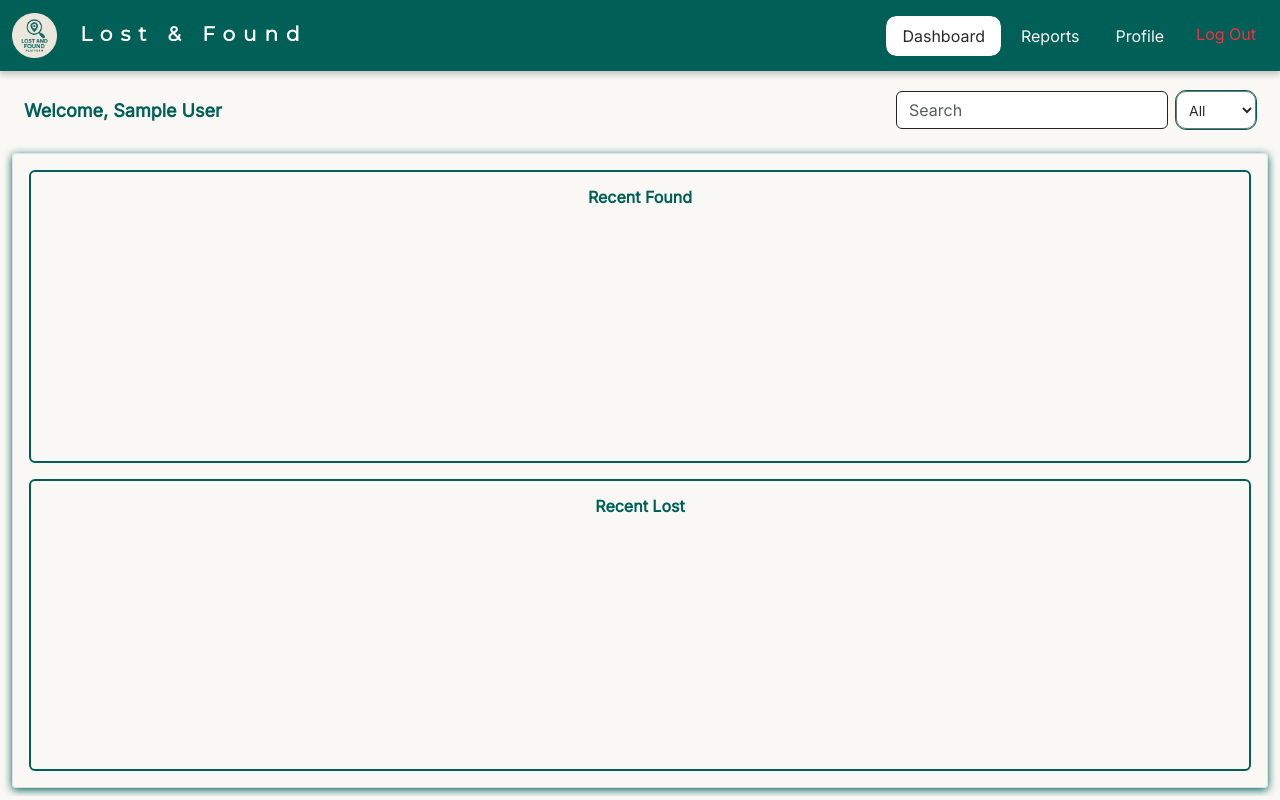
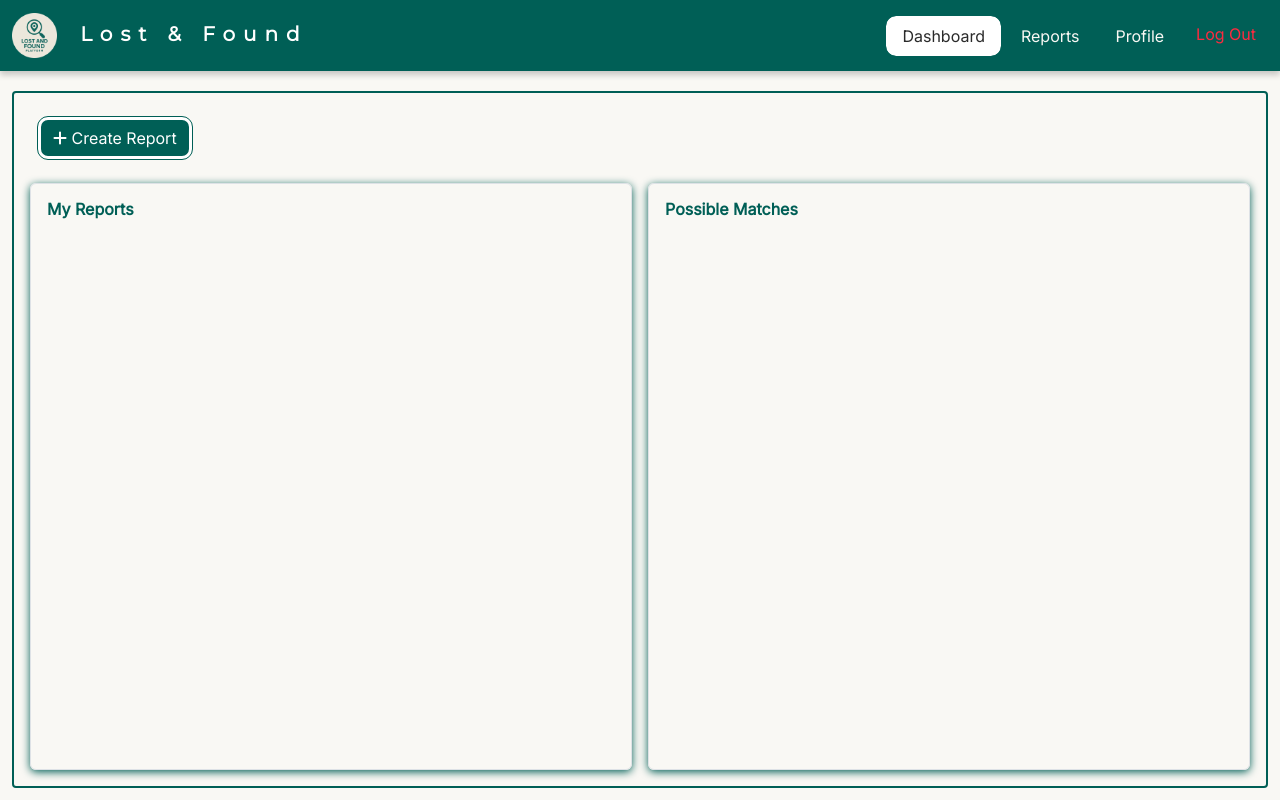
Before and after one commit to luwijey/LFP, a PHP site: page /main/lfp.php in a window 1280 px wide. Run offline with PHP 8.4, Linux system fonts and the light colour scheme; the visitor is signed in with stand-in values (Sample User, id 1); some libraries are stand-ins or nearby versions.

Commit message:
initial commit

```diff
--- a/css/lfp.css
+++ b/css/lfp.css
@@ -3,13 +3,11 @@
     --header-font: 'Montserrat';
     --font-color: rgb(42, 42, 42);
     --input-width: 17rem !important;
+    --shadow: 0px 2px 8px var(--main-color);
+    --button-hover: #014740;
 }
 
-*,
-*::before,
-*::after {
-  box-sizing: border-box;
-}
+
 
 body {
     margin: 0 !important;
@@ -110,10 +108,10 @@ select, option {
     overflow: hidden;
 }
 
-.content-container {
+.dashboard-content {
     flex-grow:1;
     box-sizing: border-box;
-    box-shadow: 0px 2px 8px var(--main-color);
+    box-shadow: var(--shadow);
 }
 
 .recent-wrapper {
@@ -121,8 +119,38 @@ select, option {
     border-color: var(--main-color) !important;
 }
 
-.recent-wrapper h6 {
-    font-size: 1rem;
+.recent-wrapper h6,
+.reports-content h6 {
     font-weight: 600;
-    color: #005f56;
+    color: var(--main-color);
 }
+
+.reports-container {
+    box-sizing: border-box;
+    border-color: var(--main-color) !important;
+}
+
+.reports-container button {
+    background-color: var(--main-color);
+    color: white;
+    border-color: white !important;
+    transition: background-color 0.5s ease-in-out !important;
+}
+
+.reports-container button:hover,
+.reports-container button:after {
+    background-color: var(--button-hover) !important;
+    color:white !important;
+    border-color: white !important;
+
+}
+
+.reports-content {
+    flex-grow:1;
+    box-sizing: border-box;
+}
+
+.r-cards {
+    flex-grow:1;
+    box-shadow: var(--shadow);
+}
--- a/css/login.css
+++ b/css/login.css
@@ -10,7 +10,7 @@
     color:white;
 }
 .custom-btn-register:hover {
-    background-color: #016d81;
+    background-color: #014740;
     border: none;
     color:white;
 }
--- a/main/lfp.php
+++ b/main/lfp.php
@@ -67,7 +67,7 @@ include '../components/header.php';
      <!--main -->
     <main class="main-container tab-content d-flex flex-column container-fluid p-1 mt-2">
         <!--dashboard-->
-        <div class="dashboard tab d-flex p-2 flex-column" role="tabpanel">
+        <div class="dashboard tab d-none p-2 flex-column" role="tabpanel">
                 <!--search-->
             <div class="search-container container-fluid mb-4 d-flex justify-content-between align-items-center">
                 <span class="userName" role="UsernameDisplay">Welcome, <?php echo htmlspecialchars($name);?></span>
@@ -82,7 +82,7 @@ include '../components/header.php';
             </div>
 
             <!--content-->
-            <div class="content-container d-flex container-fluid border rounded-1">
+            <div class="dashboard-content d-flex container-fluid border rounded-1">
                 <div class="column-wrapper col p-3 d-flex flex-column gap-3 text-center">
                     <div class="recent-wrapper row border border-2 rounded-2 p-3 ">
                         <h6>Recent Found</h6>
@@ -96,8 +96,23 @@ include '../components/header.php';
         </div>
 
         <!--reports-->
-        <div class="reports tab d-none border border-2" role="tabpanel">
-            <h6>Reports</h6>
+        <div class="reports tab p-2 d-flex" role="tabpanel">
+            <div class="reports-container p-2 d-flex flex-column container-xxl border border-2 rounded-1">
+                <div class="container-xxl p-3">
+                    <button class="btn fs-6 border border-3" type="button">
+                        <i class="fa-solid fa-plus"></i>
+                        Create Report
+                    </button>
+                </div>
+                <div class="reports-content p-2 d-flex gap-3 justify-content-between container-xxl">
+                    <div class="my-reports r-cards p-3 container border rounded-2">
+                        <h6>My Reports</h6>
+                    </div>
+                    <div class="possible-matches r-cards p-3 container border rounded-2">
+                        <h6>Possible Matches</h6>
+                    </div>
+                </div>
+            </div>
         </div>
 
         <!--profile-->
```
